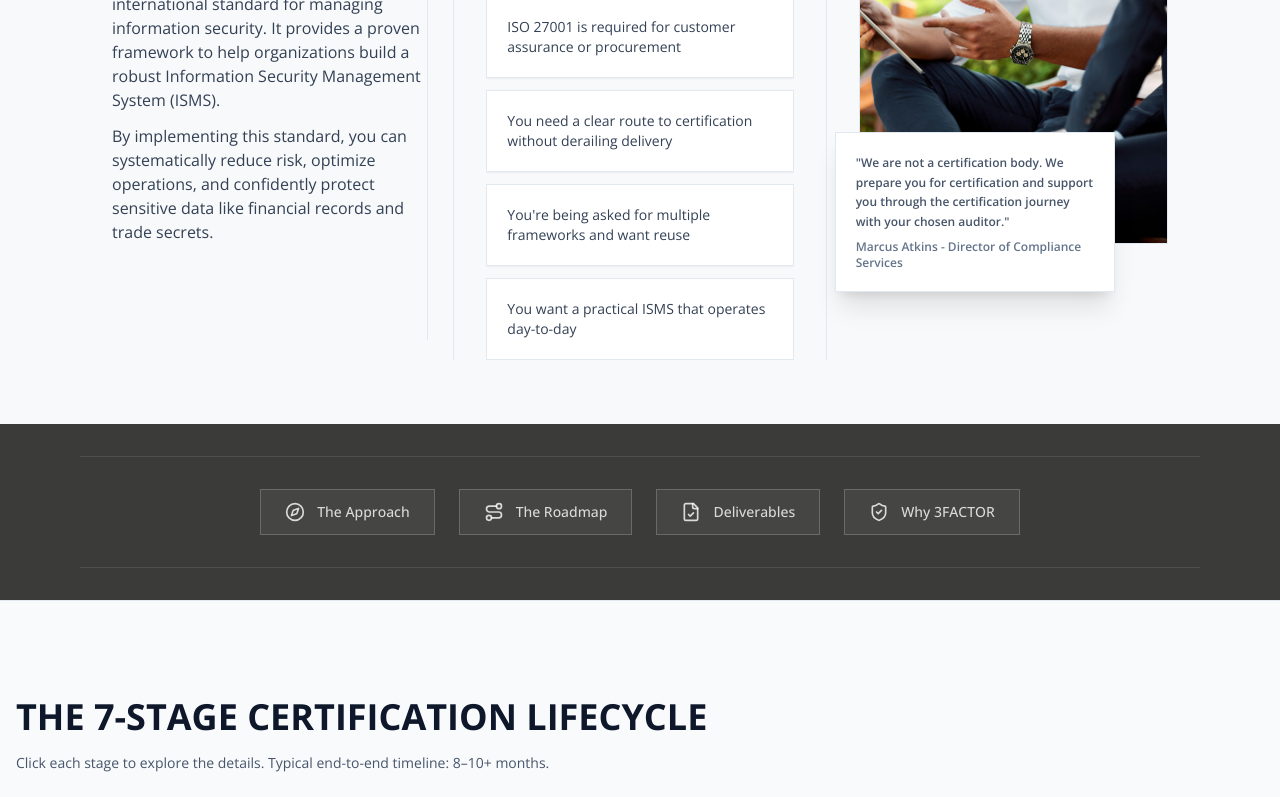
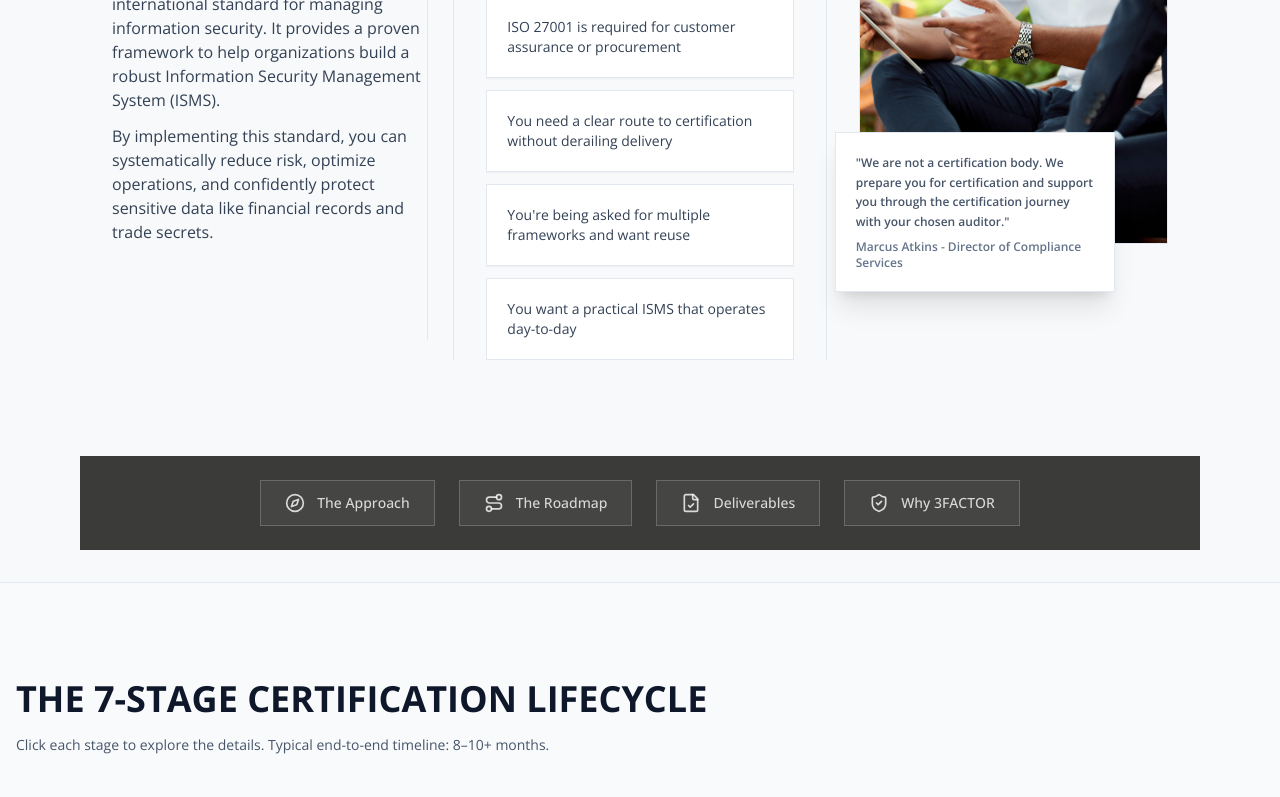
Before and after one commit to Sean3FACTOR/threefactor-glow-web, a React (Vite) app: page /services/iso-27001 in a window 1280 px wide. Shown: the part 460-1257 px from the top of the page. Built offline with nearby package versions, Linux system fonts and the light colour scheme.

Commit message:
Darken banner nav

```diff
--- a/src/pages/ISO27001Page.tsx
+++ b/src/pages/ISO27001Page.tsx
@@ -683,9 +683,9 @@ const ISO27001Page = () => {
 
 
       {/* ═══ SUB-NAV BUTTON BAR ═══ */}
-      <section className="py-8" style={{ backgroundColor: "#3B3B39" }}>
+      <section className="py-8" style={{ backgroundColor: "#F8F9FA" }}>
         <div className="container mx-auto px-4 max-w-6xl">
-          <div className="border-t border-b border-white/10 py-8">
+          <div className="py-6 px-6" style={{ backgroundColor: "#3B3B39" }}>
             <div className="flex flex-wrap justify-center gap-4 md:gap-6">
               {subNavLinks.map((link) => {const Icon = link.icon;return (
                   <button
```
